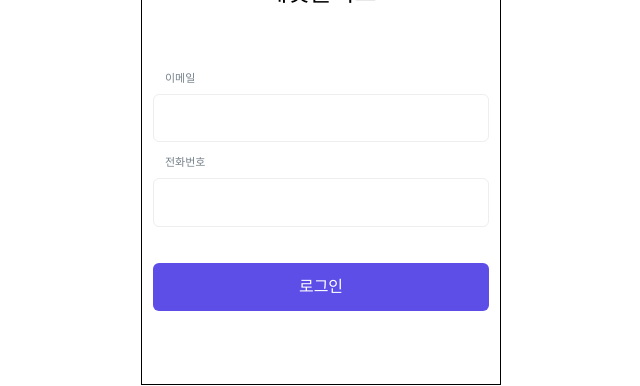
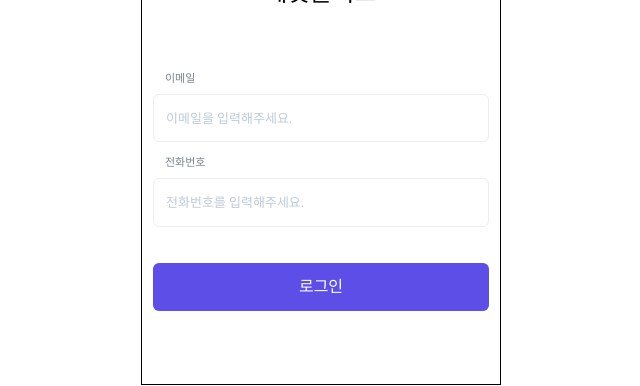
Before and after one commit to StockfolioOfficial/front-editfolio-user-side, a React (Create React App) app: page / in a window 1280 px wide. Shown: the part 375-761 px from the top of the page, without its empty margins (319-959 px from the left). Built offline with nearby package versions, Linux system fonts and the light colour scheme.

Commit message:
feat: 로그인 기능 구현 중

```diff
--- a/src/components/pages/Login/LoginForm.tsx
+++ b/src/components/pages/Login/LoginForm.tsx
@@ -4,10 +4,12 @@ import styled from 'styled-components';
 const LoginForm = () => {
   return (
     <Form>
-      <Label>이메일</Label>
-      <Input />
-      <Label>전화번호</Label>
-      <Input />
+      {INPUTS.map((item) => (
+        <>
+          <Label>{item.label}</Label>
+          <Input placeholder={item.placeholder} />
+        </>
+      ))}
       <Button>로그인</Button>
     </Form>
   );
@@ -34,6 +36,12 @@ const Input = styled.input`
   padding: 14px 12px;
   border: 1px solid ${({ theme }) => theme.color.stone};
   border-radius: 6px;
+
+  &::placeholder {
+    color: ${({ theme }) => theme.color.paleBlue};
+    font-size: 13px;
+    line-height: 1.5384615385;
+  }
 `;
 
 const Button = styled.button`
@@ -46,3 +54,14 @@ const Button = styled.button`
 `;
 
 export default LoginForm;
+
+const INPUTS = [
+  {
+    label: '이메일',
+    placeholder: '이메일을 입력해주세요.',
+  },
+  {
+    label: '전화번호',
+    placeholder: '전화번호를 입력해주세요.',
+  },
+];
```
